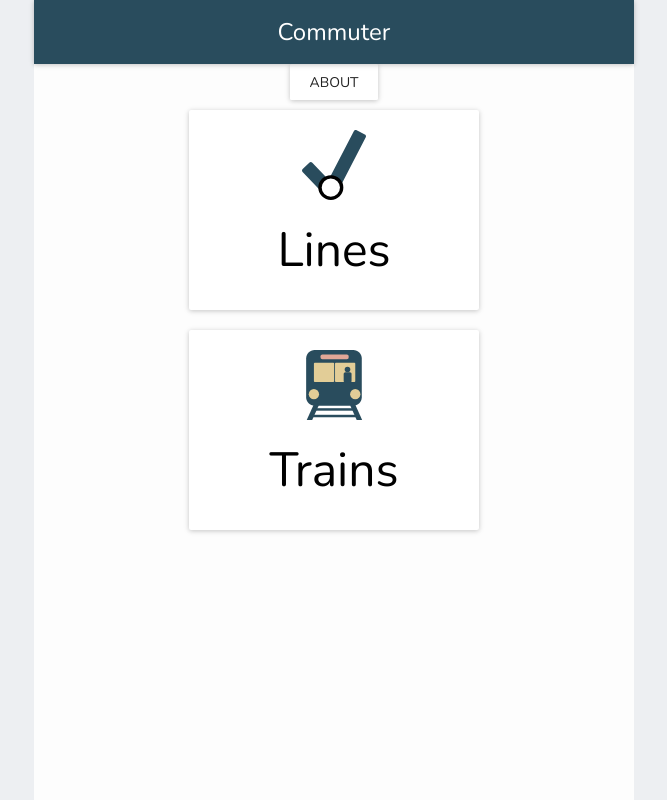
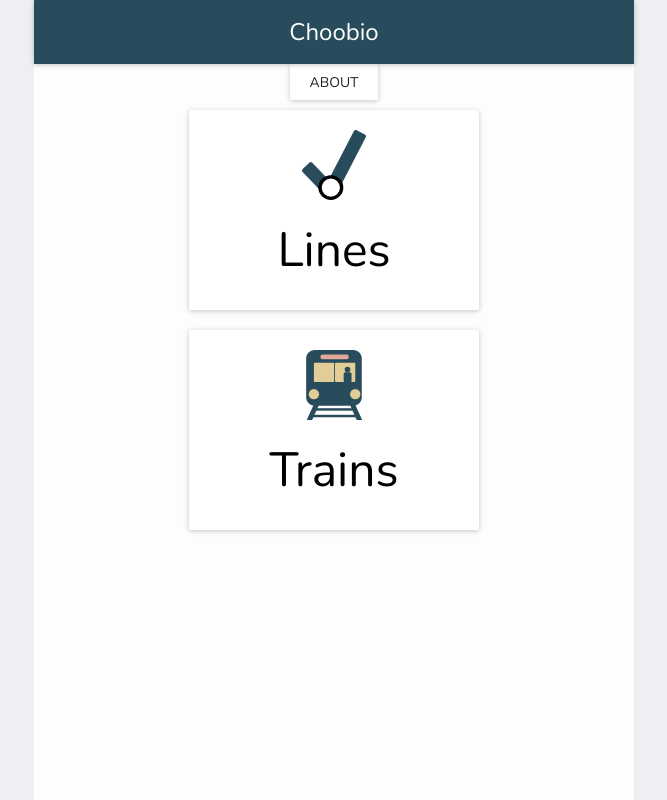
Before and after one commit to joshvince/commuter-ui, a React (Create React App) app: page / in a window 1280 px wide. Shown: the whole page, without its empty margins (306-973 px from the left). Built offline with nearby package versions, Linux system fonts and the light colour scheme; what react-tap-event-plugin would draw is missing.

Commit message:
more renaming

```diff
--- a/src/components/Home/Info.js
+++ b/src/components/Home/Info.js
@@ -29,14 +29,14 @@ class Info extends Component {
       <div>
         <RaisedButton label="About" onTouchTap={this.handleOpen} />
         <Dialog
-          title="About Commuter"
+          title="About Choobio"
           actions={actions}
           modal={false}
           open={this.state.open}
           onRequestClose={this.handleClose}
         >
-          Commuter helps you be smarter on the Tube. <br/>
-          See the last hour's status for any tube line, with more to come soon!
+          Choobio helps you be smarter on the Tube. <br/>
+          See the last hour's status for any tube line, and get scores for trains!
         </Dialog>
       </div>
     )
--- a/src/components/nav/Nav.js
+++ b/src/components/nav/Nav.js
@@ -7,7 +7,7 @@ import '../../styles/global.css'
 class Nav extends Component {
   render() {
     return (
-      <AppBar title={<Link to="/">Commuter</Link>} iconStyleLeft={{display: "none"}} />
+      <AppBar title={<Link to="/">Choobio</Link>} iconStyleLeft={{display: "none"}} />
     );
   }
 }
```
